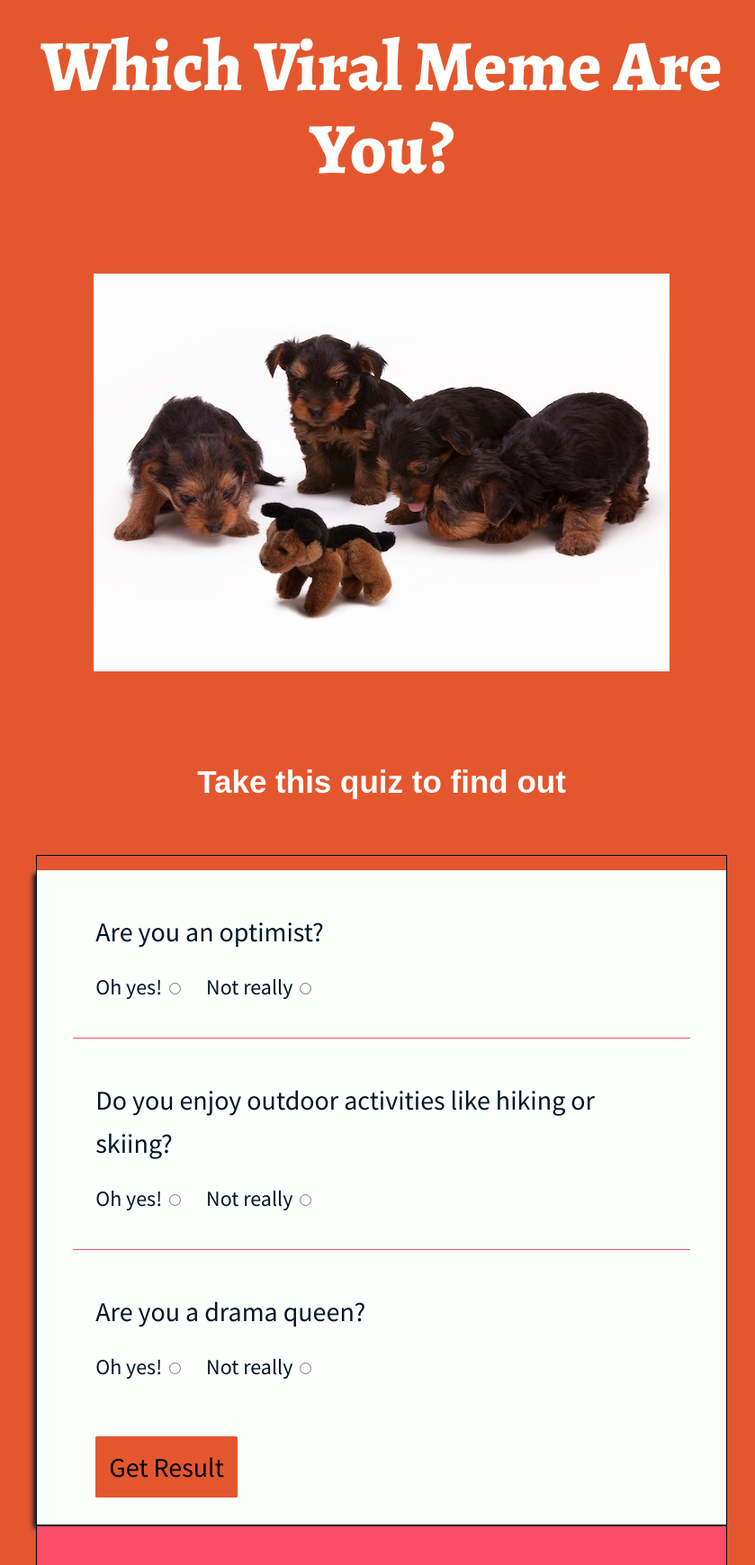
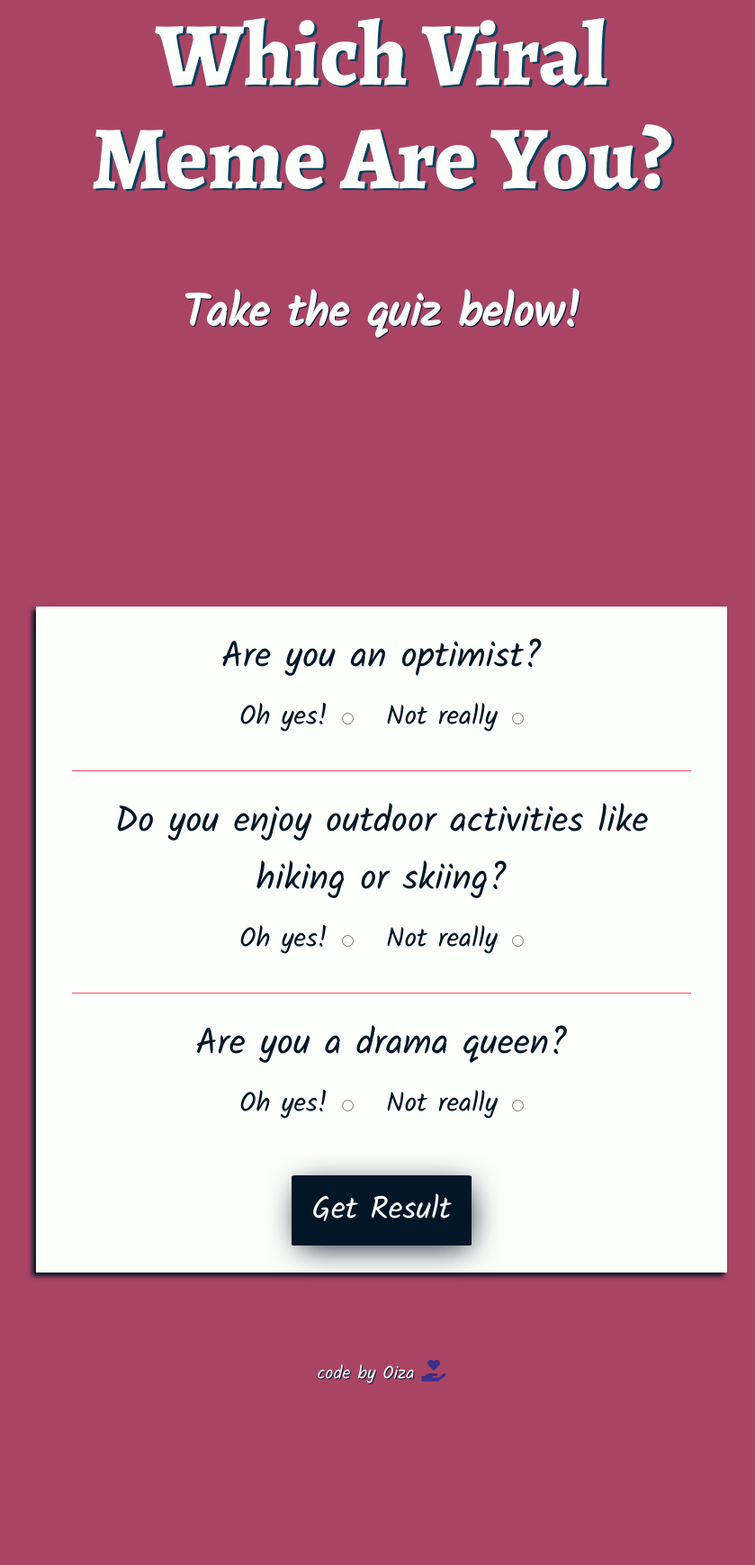
Before and after one commit to oizabaiye/ahuoiza-baiye-project-3, a plain HTML site: page index.html in a window 1280 px wide. Shown: the part 141-1880 px from the top of the page at 90% size, without its empty margins (216-1055 px from the left). After the commit the page ends 1704 px from the top, so only its background shows below. Drawn offline with nearby package versions, Linux system fonts and the light colour scheme; a web font is replaced by a local one.

Commit message:
finished JScode, fonts and colors

```diff
--- a/index.html
+++ b/index.html
@@ -6,7 +6,10 @@
 
 	<link href="https://fonts.googleapis.com/css?family=Alegreya:400,800|Source+Sans+Pro:400,600" rel="stylesheet">
 
-	<link href="https://fonts.googleapis.com/css?family=B612:400,400i|PT+Sans+Narrow" rel="stylesheet">
+	<link href="https://fonts.googleapis.com/css?family=Kalam:300,400" rel="stylesheet">
+
+	<link rel="stylesheet" href="https://use.fontawesome.com/releases/v5.7.2/css/all.css"
+		integrity="sha384-fnmOCqbTlWIlj8LyTjo7mOUStjsKC4pOpQbqyi7RrhN7udi9RwhKkMHpvLbHG9Sr" crossorigin="anonymous">
 
 	<link href="styles/style.css" rel="stylesheet">
 </head>
@@ -14,15 +17,8 @@
 <!-- 	Kebab case required -->
 	<div class="wrapper">
 	<header>
-
 		<h1>Which Viral Meme Are You?</h1>
-
-			<div class="puppy">
-				<img src="assets/adorable-animal-baby-230784.jpg" alt="brown puppies confused by the presence of brown puppy toy">
-			</div>
-
-			<h3>Take this quiz to find out</h3>
-
+		<h3>Take the quiz below!</h3>
 	</header>
 
 	<main>
@@ -60,37 +56,41 @@
 			</form>
 	</section>
 
-	<section class="results">
 		<div class="double-rainbow hidden">
 			<h2>You got <span class="result">Double Rainbow</span>!</h2>
 			<iframe width="560" height="315" src="https://www.youtube.com/embed/MX0D4oZwCsA" frameborder="0"
 				allow="accelerometer; autoplay; encrypted-media; gyroscope; picture-in-picture" allowfullscreen></iframe>
-				<p>You love being out in nature. Your love is so great, it was remixed into this viral video.</p>
+			<p>You love being out in nature. Your love is so great, it was remixed into this viral video by the Gregory Brothers.</p>
 		</div>
 
-			<div class="snow-fail">
+		<div class="snow-fail hidden">
 			<h2>You got <span class="result">Snow Fail</span>!</h2>
-				<p>You're a totally normal person. You're just a tad bit clumsy in new circumstances. Careful there.</p>
+			<iframe width="560" height="315" src="https://www.youtube.com/embed/hh5XPk_RGBA" frameborder="0"
+				allow="accelerometer; autoplay; encrypted-media; gyroscope; picture-in-picture" allowfullscreen></iframe>
+
+			<p>You're a totally normal person. You just get overwhelmed sometimes in new circumstances.</p>
 			<!-- video here -->
 		</div>
 
-			<div class="leave-britney">
+		<div class="leave-britney hidden">
 			<h2>You got <span class="result">Leave Britney Alone</span>!</h2>
-				<p>Like the subject of this mesmerizing meme, you have A LOT of feelings. Take it easy, okay?</p>
-				<!-- video here -->
+			<p>Like the subject of this mesmerizing meme, you have a lot of feelings. We love you tho. PLEASE.</p>
+			<iframe width="560" height="315" src="https://www.youtube.com/embed/3YaRvbQSjrk" frameborder="0"
+				allow="accelerometer; autoplay; encrypted-media; gyroscope; picture-in-picture" allowfullscreen></iframe>
 		</div>
 
 		<!-- if you want to allow them to retake the quiz, add an anchor take that reloads the page -->
-	</section>
 	</main>
 
 	<footer>
-
+		<p>code by Oiza <i class="fas fa-hand-holding-heart fa-sm"></i>
+</p>
 	</footer>
 	</div>
 
 	<script src='https://code.jquery.com/jquery-3.2.1.min.js' integrity='sha256-hwg4gsxgFZhOsEEamdOYGBf13FyQuiTwlAQgxVSNgt4='crossorigin='anonymous'></script>
 
 	<script src="script.js"></script>
+
 </body>
 </html>
--- a/partials/_base.scss
+++ b/partials/_base.scss
@@ -3,7 +3,7 @@ html {
 }
 
 body {
-    background: #E4572E;
+    background: $main-color;
     color: $text-color;
     font-size: 2rem;
     font-family: $body-font;
@@ -30,51 +30,42 @@ form - change color to orange
 - can add a harsh shadow
 */
 
-section {
-    border: 1px solid black;
-}
 
 header {
     text-align: center;
-    padding-top: 15%;
+    padding-top: 10%;
+    height: 100vh;
 }
 
 h1 {
     font-family: $header-font;
     line-height: 1.15;
     color: $text-color;
-    font-size: 4rem;
+    font-size: 5rem;
+    text-shadow:3px 2px 0px #08415C;
 }
 
 h3 {
-    font-family: $subheader-font;
-    font-size: 1.75rem;
+    font-family: $body-font;
+    font-size: 2.5rem;
     margin-top: 10%;
     margin-bottom: 7%;
-}
-
-div.puppy {
-    width: 50vw;
-    padding-top: 5%;
-    margin: 0 auto;
-
-    img {
-        max-width: 100%;
-        width: 100%;
-    }
+    text-shadow:1px 1px 0px $accent-two;
 }
 
 p {
-    font-size: 1.5rem;
+    font-size: 2rem;
 }
 
 section.questions {
     max-width: 100%;
     padding-top: 2%;
+    padding-bottom: 10%;
 }
-section.results {
-    background: $accent-one;
-}
+// section.results {
+//     background: $main-color;
+//     color: $text-color;
+// }
 
 span.result {
 //styling for result word
@@ -82,12 +73,27 @@ span.result {
 }
 
 
-// .hidden {
-//     display: none;
-// }
+.hidden {
+    display: none;
+}
 
 .show {
     display: block;
 }
 
+footer {
+    text-align: center;
+    width: 100%;
+
+    p {
+        font-size: 1rem;
+        text-shadow:1px 1px 0px $accent-two;
+    }
+    .fas {
+        color: #3D2F87;
+        font-size: 1.2rem;
+        text-shadow: none;
+    }
+}
+
 //for buttons, use 2 accent colors, one for hover state
--- a/partials/_form.scss
+++ b/partials/_form.scss
@@ -7,10 +7,14 @@ form {
     -webkit-box-shadow: -4px 4px 5px 0px $accent-two;
     -moz-box-shadow: -4px 4px 5px 0px $accent-two;
     box-shadow: -4px 4px 5px 0px $accent-two;
+    font-family: $body-font;
+    text-align: center;
 }
 
+
+
 fieldset label {
-    font-size: 1.2rem;
+    font-size: 1.5rem;
 }
 
 fieldset.optimist, fieldset.dramatic {
@@ -26,18 +30,36 @@ fieldset.outdoorsy {
 
 .submit {
     margin-top: 50px;
+    width: 100%;
+    transition: width 2s, box-shadow 1s;
+    display: flex;
+    flex-direction: row;
+    justify-content: center;
 
     input {
         border: none;
-        background: $main-color;
-        padding: 15px;
+        background: $accent-two;
+        padding: 11px;
+        width: 200px;
         border-radius: 2%;
-        font-size: 1.5rem;
+        font-size: 1.75rem;
+        color: $text-color;
+        font-family: 'Kalam', cursive;
+        -webkit-box-shadow: 3px 7px 35px -6px $accent-two;
+        -moz-box-shadow: 3px 7px 35px -6px $accent-two;
+        box-shadow: 3px 7px 35px -6px $accent-two;
+        transition: width 1s, box-shadow 1s;
+    }
+
+    input:hover {
+        width: 250px;
+        box-shadow: none;
     }
 }
 
 form p {
     margin-bottom: 0;
+    margin-top: 10px;
 }
 
 #optimist-yes, #dramatic-yes, #outdoorsy-yes {
--- a/partials/_variables.scss
+++ b/partials/_variables.scss
@@ -1,15 +1,6 @@
-$main-color: #E4572E;
+$main-color: #AA4465;
 $text-color: #FDFFFC;
 $accent-one: #FC4C69;
 $accent-two: #011627;
 $header-font: 'Alegreya', serif;
-$body-font: 'Source Sans Pro', sans-serif;
-$subheader-font: 'B612', sans-serif;
-
- /*
-font-family:
-font-family: 'Amatic SC', cursive;
-font-family: 'B612', sans-serif;
-font-family: 'PT Sans Narrow', sans-serif;
-
- */
+$body-font: 'Kalam', cursive;
--- a/script.js
+++ b/script.js
@@ -9,24 +9,30 @@ $(document).ready(function(){
 		let outdoorsyAnswer = $('input[name="outdoorsy"]:checked').val();
 		let dramaticAnswer = $('input[name="dramatic"]:checked').val();
 
-		if ((optimistAnswer === 'true') && (outdoorsyAnswer === 'true') && (dramaticAnswer === 'false')){
-			console.log('You are double rainbow!');
+		if ((optimistAnswer === 'true') && (outdoorsyAnswer === 'true') && (dramaticAnswer === 'true')){
+			$(".double-rainbow").removeClass("hidden").addClass("show");
 		} else if ((optimistAnswer === 'true') && (outdoorsyAnswer === 'true') && (dramaticAnswer === 'false')){
-			console.log('You are double rainbow!');
+			$(".double-rainbow").removeClass("hidden").addClass("show");
 		} else if ((optimistAnswer === 'true') && (outdoorsyAnswer === 'false') && (dramaticAnswer === 'true')){
-			console.log('You are leave britney alone!');
+			$(".leave-britney").removeClass("hidden").addClass("show");
 		} else if ((optimistAnswer === 'true') && (outdoorsyAnswer === 'false') && (dramaticAnswer === 'false')){
-			console.log('You are snow fail!');
+			$(".snow-fail").removeClass("hidden").addClass("show");
 		} else if ((optimistAnswer === 'false') && (outdoorsyAnswer === 'true') && (dramaticAnswer === 'true')){
-			console.log('You are double rainbow!');
+			$(".double-rainbow").removeClass("hidden").addClass("show");
 		} else if ((optimistAnswer === 'false') && (outdoorsyAnswer === 'true') && (dramaticAnswer === 'false')){
-			console.log('You are snow fail!');
+			$(".snow-fail").removeClass("hidden").addClass("show");
 		} else if ((optimistAnswer === 'false') && (outdoorsyAnswer === 'false') && (dramaticAnswer === 'true')){
-			console.log('You are leave britney alone!');
+			$(".leave-britney").removeClass("hidden").addClass("show");
 		} else if ((optimistAnswer === 'false') && (outdoorsyAnswer === 'false') && (dramaticAnswer === 'false')){
-			console.log('You are Snow Fail!');
-		} else if ((optimistAnswer === 'true') && (outdoorsyAnswer === 'true') && (dramaticAnswer === 'true')){
-			console.log('You are double rainbow!');
+			$(".snow-fail").removeClass("hidden").addClass("show");
 		}
 	});
 });
+
+/*
+normal state - each div is on display: none.
+there is a class called .show{display: block}
+
+
+
+*/
```
Also changed, not shown: styles/style.css. Lines whose indentation alone changed are shown as unchanged.
